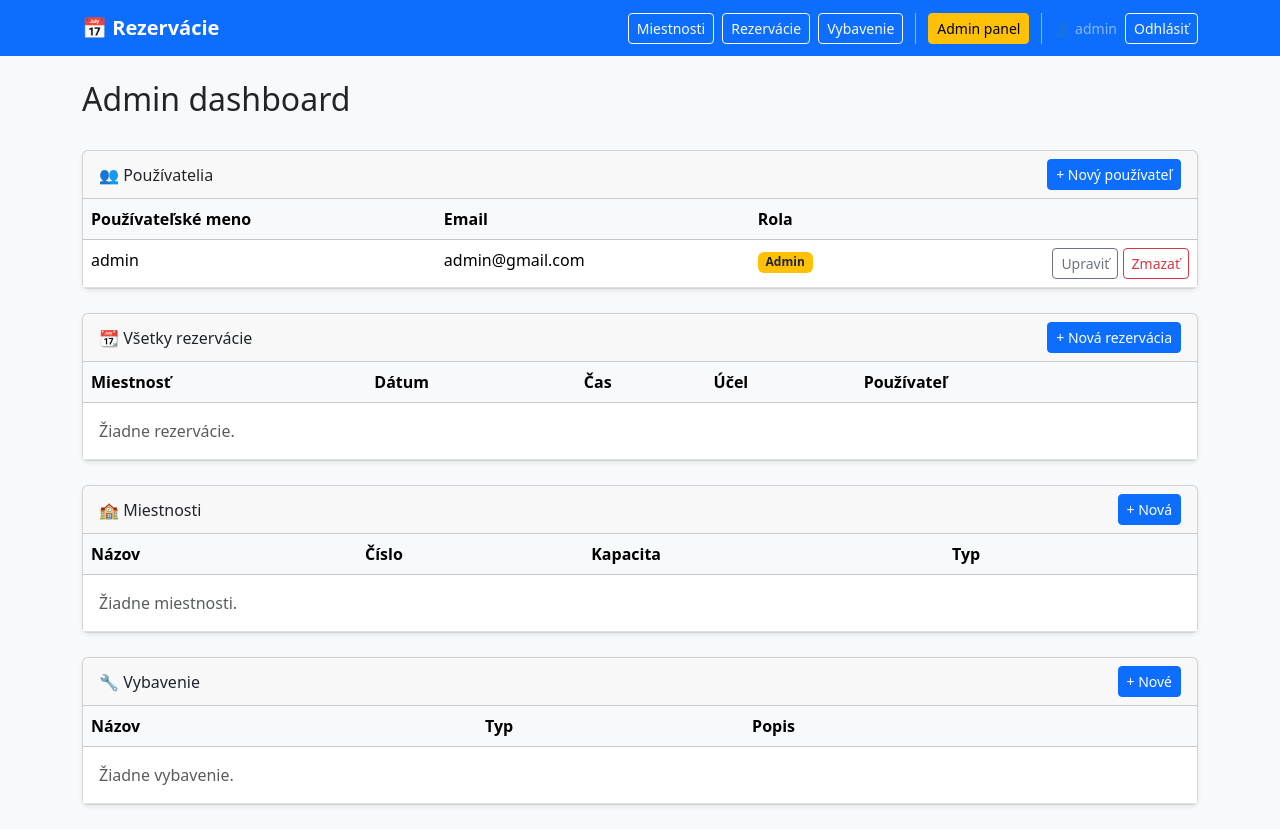
After one commit to Belaxin/Matis-PI13-Projekt, a Django app: page /rezervacie/admin-panel/ in a window 1280 px wide. The commit adds this page. Run offline with Django 5.2, Linux system fonts and the light colour scheme; a user stored in the database is signed in; data comes from the database, SQL or seed files in the repository; both versions use the stored data as it was before the commit; data that the repository does not hold is empty.

Commit message:
-add admin panel. register

```diff
--- a/3-Matis.txt
+++ b/3-Matis.txt
@@ -7,8 +7,9 @@ Vytvorenie MN vztahu ReservationEquipment  ✓
 Vykonanie migracii databazy a vytvorenie superusera  ✓
 Registracia modelov v admin.py administratorsky CRUD  ✓
 Nastavenie prihlasovania a odhlasovania Django auth views   ✓
-Zakladne nastavenie roli administrator vs bezny pouzivatel
-Vytvorenie prvych testovacich dat v admin rozhrani
+Zakladne nastavenie roli administrator vs bezny pouzivatel ✓
+Vytvorenie prvych testovacich dat v admin rozhrani✓
+Textovy return v admin panely✓
 
 3 TROJHODINOVKA LOGIKA REZERVACII A FORMULARE
 Implementacia kontroly kolizii validacia prekryvu casov v modeli
--- /dev/null
+++ b/rezervacie/templates/rezervacie/admin_dashboard.html
@@ -0,0 +1,159 @@
+{% extends "rezervacie/base.html" %}
+{% block title %}Admin dashboard{% endblock %}
+
+{% block content %}
+<div class="d-flex justify-content-between align-items-center mb-4">
+  <h2>Admin dashboard</h2>
+</div>
+
+<!-- ── USERS ──────────────────────────────────────────────── -->
+<div class="card shadow-sm mb-4">
+  <div class="card-header d-flex justify-content-between align-items-center">
+    <span>👥 Používatelia</span>
+    <a href="{% url 'admin_user_create' %}" class="btn btn-sm btn-primary">+ Nový používateľ</a>
+  </div>
+  <div class="card-body p-0">
+    <table class="table table-hover mb-0">
+      <thead class="table-light">
+        <tr>
+          <th>Používateľské meno</th>
+          <th>Email</th>
+          <th>Rola</th>
+          <th></th>
+        </tr>
+      </thead>
+      <tbody>
+        {% for u in users %}
+        <tr>
+          <td>{{ u.username }}</td>
+          <td>{{ u.email }}</td>
+          <td>
+            {% if u.is_staff %}
+              <span class="badge bg-warning text-dark">Admin</span>
+            {% else %}
+              <span class="badge bg-secondary">Používateľ</span>
+            {% endif %}
+          </td>
+          <td class="text-end">
+            <a href="{% url 'admin_user_edit' u.pk %}" class="btn btn-sm btn-outline-secondary">Upraviť</a>
+            <a href="{% url 'admin_user_delete' u.pk %}" class="btn btn-sm btn-outline-danger">Zmazať</a>
+          </td>
+        </tr>
+        {% empty %}
+          <tr><td colspan="4" class="text-muted p-3">Žiadni používatelia.</td></tr>
+        {% endfor %}
+      </tbody>
+    </table>
+  </div>
+</div>
+
+<!-- ── RESERVATIONS ───────────────────────────────────────── -->
+<div class="card shadow-sm mb-4">
+  <div class="card-header d-flex justify-content-between align-items-center">
+    <span>📆 Všetky rezervácie</span>
+    <a href="{% url 'reservation_create' %}" class="btn btn-sm btn-primary">+ Nová rezervácia</a>
+  </div>
+  <div class="card-body p-0">
+    <table class="table table-hover mb-0">
+      <thead class="table-light">
+        <tr>
+          <th>Miestnosť</th>
+          <th>Dátum</th>
+          <th>Čas</th>
+          <th>Účel</th>
+          <th>Používateľ</th>
+          <th></th>
+        </tr>
+      </thead>
+      <tbody>
+        {% for r in reservations %}
+        <tr>
+          <td>{{ r.miestnostRezervacie.nazovMiestnosti|default:"—" }}</td>
+          <td>{{ r.datumRezervacie }}</td>
+          <td>{{ r.casOd|time:"H:i" }} – {{ r.casDo|time:"H:i" }}</td>
+          <td>{{ r.ucelRezervacie }}</td>
+          <td>{{ r.pouzivatelRezervacie.username|default:"—" }}</td>
+          <td class="text-end">
+            <a href="{% url 'admin_reservation_delete' r.pk %}" class="btn btn-sm btn-outline-danger">Zmazať</a>
+          </td>
+        </tr>
+        {% empty %}
+          <tr><td colspan="6" class="text-muted p-3">Žiadne rezervácie.</td></tr>
+        {% endfor %}
+      </tbody>
+    </table>
+  </div>
+</div>
+
+<!-- ── ROOMS ──────────────────────────────────────────────── -->
+<div class="card shadow-sm mb-4">
+  <div class="card-header d-flex justify-content-between align-items-center">
+    <span>🏫 Miestnosti</span>
+    <a href="{% url 'room_create' %}" class="btn btn-sm btn-primary">+ Nová</a>
+  </div>
+  <div class="card-body p-0">
+    <table class="table table-hover mb-0">
+      <thead class="table-light">
+        <tr>
+          <th>Názov</th>
+          <th>Číslo</th>
+          <th>Kapacita</th>
+          <th>Typ</th>
+          <th></th>
+        </tr>
+      </thead>
+      <tbody>
+        {% for room in rooms %}
+        <tr>
+          <td>{{ room.nazovMiestnosti }}</td>
+          <td>{{ room.cisloMiestnosti }}</td>
+          <td>{{ room.kapacitaMiestnosti }}</td>
+          <td>{{ room.get_typMiestnosti_display }}</td>
+          <td class="text-end">
+            <a href="{% url 'room_edit' room.pk %}" class="btn btn-sm btn-outline-secondary">Upraviť</a>
+            <a href="{% url 'room_delete' room.pk %}" class="btn btn-sm btn-outline-danger">Zmazať</a>
+          </td>
+        </tr>
+        {% empty %}
+          <tr><td colspan="5" class="text-muted p-3">Žiadne miestnosti.</td></tr>
+        {% endfor %}
+      </tbody>
+    </table>
+  </div>
+</div>
+
+<!-- ── EQUIPMENT ──────────────────────────────────────────── -->
+<div class="card shadow-sm mb-4">
+  <div class="card-header d-flex justify-content-between align-items-center">
+    <span>🔧 Vybavenie</span>
+    <a href="{% url 'equipment_create' %}" class="btn btn-sm btn-primary">+ Nové</a>
+  </div>
+  <div class="card-body p-0">
+    <table class="table table-hover mb-0">
+      <thead class="table-light">
+        <tr>
+          <th>Názov</th>
+          <th>Typ</th>
+          <th>Popis</th>
+          <th></th>
+        </tr>
+      </thead>
+      <tbody>
+        {% for e in equipment %}
+        <tr>
+          <td>{{ e.nazovVybavenia }}</td>
+          <td>{{ e.get_typVybavenia_display }}</td>
+          <td>{{ e.popis|default:"—" }}</td>
+          <td class="text-end">
+            <a href="{% url 'equipment_edit' e.pk %}" class="btn btn-sm btn-outline-secondary">Upraviť</a>
+            <a href="{% url 'equipment_delete' e.pk %}" class="btn btn-sm btn-outline-danger">Zmazať</a>
+          </td>
+        </tr>
+        {% empty %}
+          <tr><td colspan="4" class="text-muted p-3">Žiadne vybavenie.</td></tr>
+        {% endfor %}
+      </tbody>
+    </table>
+  </div>
+</div>
+{% endblock %}
--- a/rezervacie/templates/rezervacie/base.html
+++ b/rezervacie/templates/rezervacie/base.html
@@ -12,16 +12,26 @@
     <div class="container">
       <a class="navbar-brand fw-bold" href="{% url 'index' %}">📅 Rezervácie</a>
       <div class="ms-auto d-flex align-items-center gap-2">
-        <a href="{% url 'room_list' %}" class="btn btn-outline-light btn-sm">Miestnosti</a>
-        <a href="{% url 'reservation_list' %}" class="btn btn-outline-light btn-sm">Rezervácie</a>
-        <a href="{% url 'equipment_list' %}" class="btn btn-outline-light btn-sm">Vybavenie</a>
-        <div class="vr opacity-50 mx-1" style="color: white;"></div>
+
         {% if user.is_authenticated %}
+          <a href="{% url 'room_list' %}" class="btn btn-outline-light btn-sm">Miestnosti</a>
+          <a href="{% url 'reservation_list' %}" class="btn btn-outline-light btn-sm">Rezervácie</a>
+          <a href="{% url 'equipment_list' %}" class="btn btn-outline-light btn-sm">Vybavenie</a>
+
+          {% if user.is_staff %}
+            <div class="vr opacity-50 mx-1" style="color: white;"></div>
+            <a href="{% url 'admin_dashboard' %}" class="btn btn-warning btn-sm">Admin panel</a>
+          {% endif %}
+
+          <div class="vr opacity-50 mx-1" style="color: white;"></div>
           <span class="text-white-50 small">👤 {{ user.username }}</span>
           <a href="{% url 'logout' %}" class="btn btn-outline-light btn-sm">Odhlásiť</a>
+
         {% else %}
           <a href="{% url 'login' %}" class="btn btn-outline-light btn-sm">Prihlásiť</a>
+          <a href="{% url 'register' %}" class="btn btn-light btn-sm">Registrovať</a>
         {% endif %}
+
       </div>
     </div>
   </nav>
--- a/rezervacie/urls.py
+++ b/rezervacie/urls.py
@@ -27,8 +27,14 @@ urlpatterns = [
     path("equipment/<int:pk>/edit/",        views.equipment_edit,       name="equipment_edit"),
     path("equipment/<int:pk>/delete/",      views.equipment_delete,     name="equipment_delete"),
 
-    #login system
     path("login/",    auth_views.login_view,    name="login"),
     path("register/", auth_views.register_view, name="register"),
     path("logout/",   auth_views.logout_view,   name="logout"),
+
+    # admin
+    path("admin-panel/",                        auth_views.admin_dashboard,         name="admin_dashboard"),
+    path("admin-panel/users/new/",              auth_views.admin_user_create,       name="admin_user_create"),
+    path("admin-panel/users/<int:pk>/edit/",    auth_views.admin_user_edit,         name="admin_user_edit"),
+    path("admin-panel/users/<int:pk>/delete/",  auth_views.admin_user_delete,       name="admin_user_delete"),
+    path("admin-panel/reservations/<int:pk>/delete/", auth_views.admin_reservation_delete, name="admin_reservation_delete"),
 ]
```
Also changed, not shown: rezervacie/admin.py (+12 -3 lines), rezervacie/auth_views.py (+79 -8 lines), rezervacie/forms.py (+43 -7 lines), rezervacie/models.py (+22 -10 lines), rezervacie/templates/rezervacie/admin_user_form.html (added, +31 -0 lines), rezervacie/templates/rezervacie/register.html (added, +50 -0 lines), db.sqlite3, rezervacie/migrations/0003_alter_reservation_pouzivatelrezervacie_and_more.py (added).
